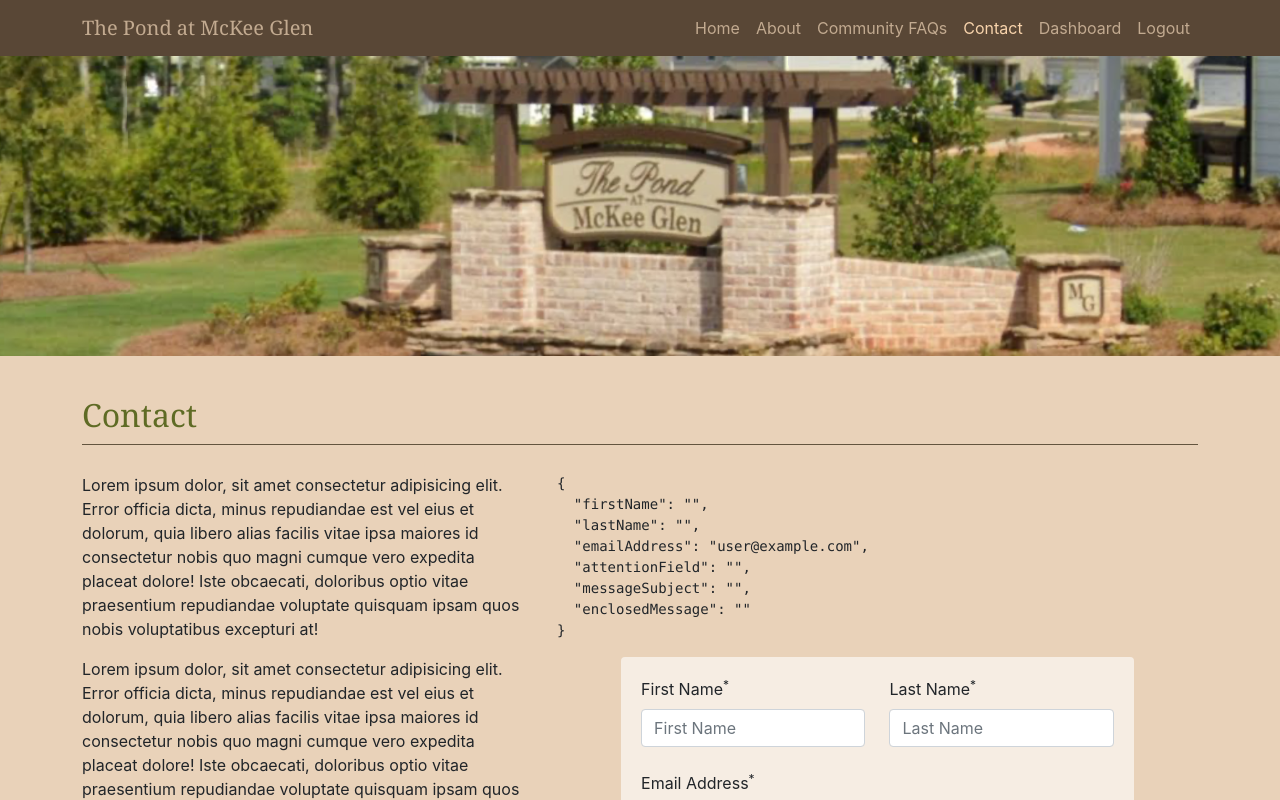
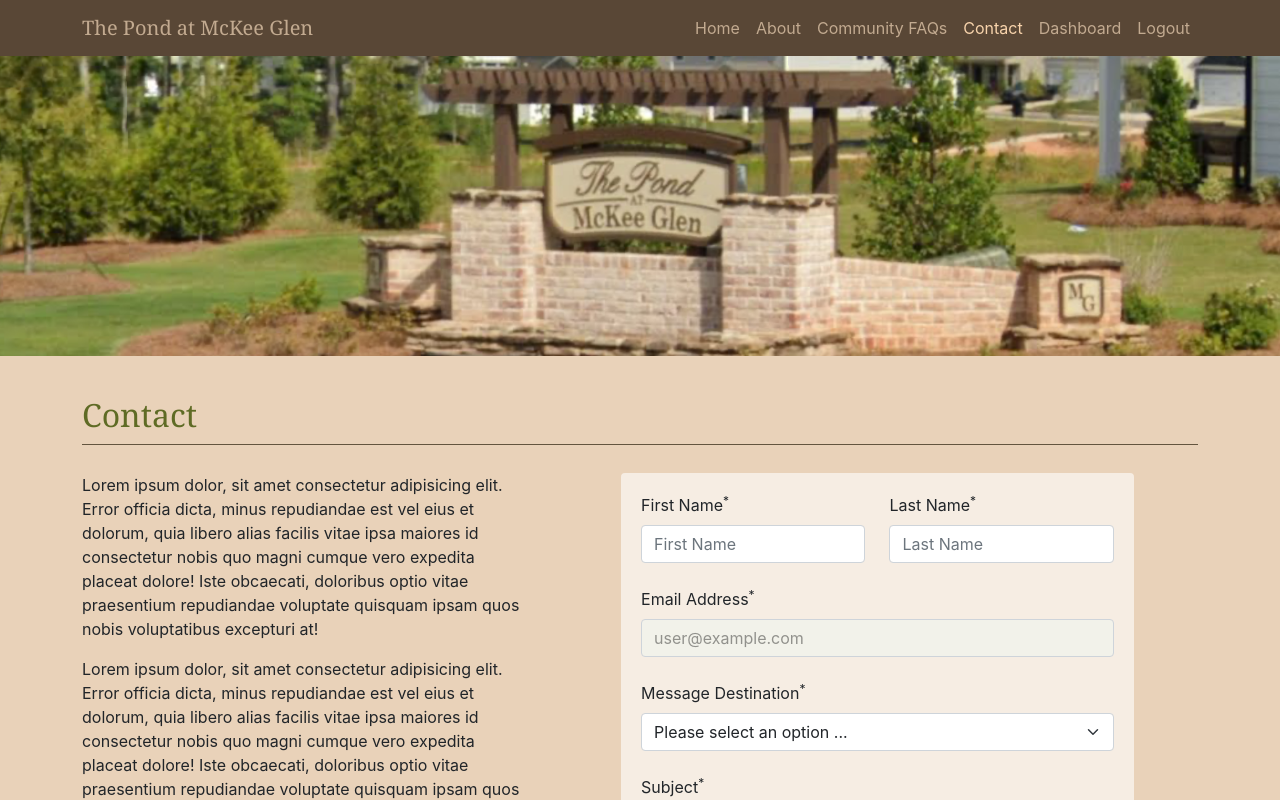
Before and after one commit to michaelfrankdev/mckeeglen, a Next.js app: page /contact in a window 1280 px wide. Shown: the top 800 px of the page. Built offline with nearby package versions, Linux system fonts and the light colour scheme; no server answers; sample sign-in values are in the browser's storage.

Commit message:
removes troubleshooting output on /contact for form

```diff
--- a/components/Contact/index.js
+++ b/components/Contact/index.js
@@ -99,7 +99,7 @@
 
   return (
     <>
-      <pre>{JSON.stringify(formData, null, 2)}</pre>
+      {/* <pre>{JSON.stringify(formData, null, 2)}</pre> */}
       {/* <pre>Error State: {JSON.stringify(formErrors, null, 2)}</pre> */}
       <Form
         style={{
```
